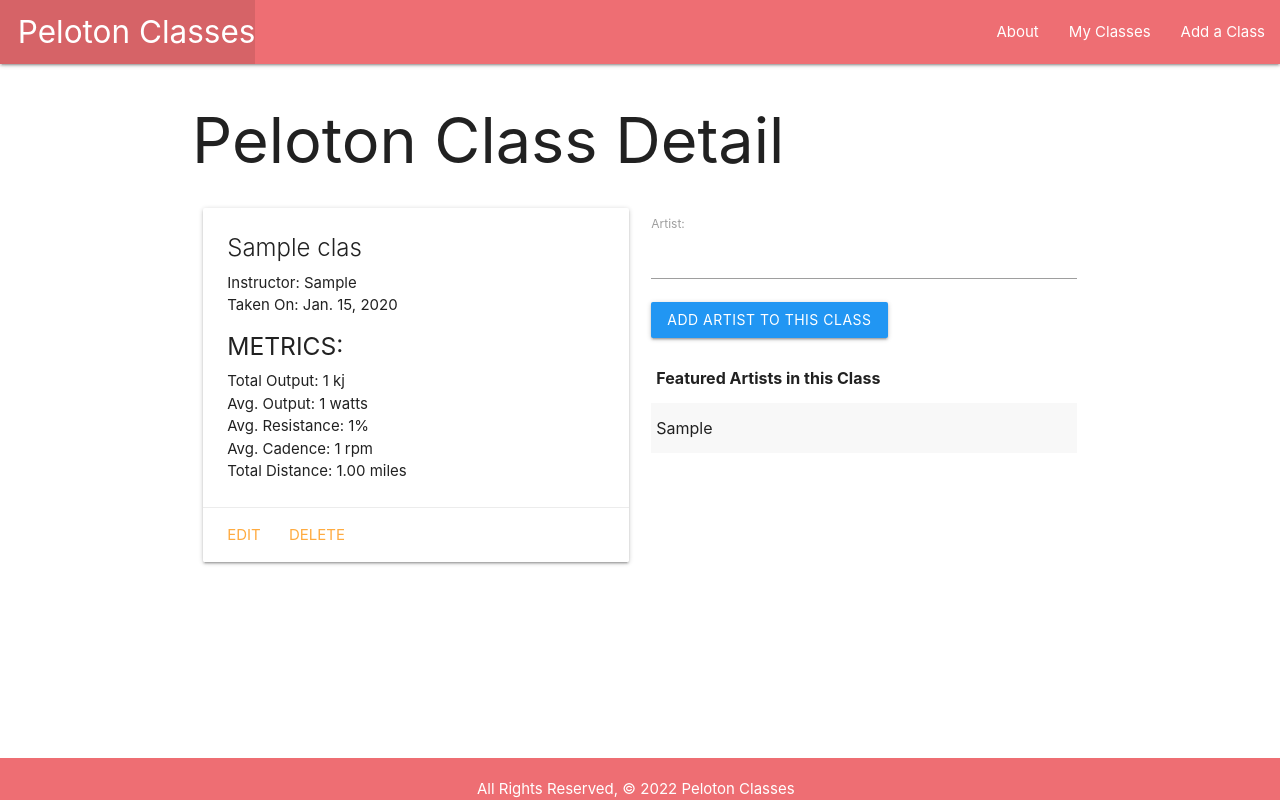
After one commit to Rosskon1023/pelotonclasses, a Django app: page /classes/1/ in a window 1280 px wide. The commit adds this page. Run offline with Django 4.2, Linux system fonts and the light colour scheme; tables that the repository leaves empty hold one stand-in row (values such as "Sample post").

Commit message:
pelotonclasses: added artist model and feature

```diff
--- a/main_app/admin.py
+++ b/main_app/admin.py
@@ -2,6 +2,7 @@
 
 # Register your models here.
 
-from .models import Class
+from .models import Class, Artist
 
 admin.site.register(Class)
+admin.site.register(Artist)
--- /dev/null
+++ b/main_app/forms.py
@@ -0,0 +1,7 @@
+from django.forms import ModelForm
+from .models import Artist
+
+class ArtistForm(ModelForm):
+    class Meta:
+        model = Artist
+        fields = ('artist',)
--- a/main_app/models.py
+++ b/main_app/models.py
@@ -1,4 +1,5 @@
 from django.db import models
+from django.urls import reverse
 
 # Create your models here.
 
@@ -10,10 +11,19 @@
     classdate = models.DateField()
     totoutput = models.IntegerField()
     avgoutput = models.IntegerField()
-    avgresistance = models.DecimalField(max_digits=2, decimal_places=2)
+    avgresistance = models.IntegerField()
     avgcadence = models.IntegerField()
     distance = models.DecimalField(max_digits=6, decimal_places=2)
-    image = models.CharField(max_length=500)
 
     def __str__(self):
         return self.instructor + '' + self.title
+
+    def get_absolute_url(self):
+        return reverse('detail', kwargs={'class_id': self.id})
+
+    class Meta:
+        ordering = ('-workoutdate',)
+
+class Artist(models.Model):
+    artist = models.CharField(max_length=100)
+    pelclass = models.ForeignKey(Class, on_delete=models.CASCADE)
--- /dev/null
+++ b/main_app/static/js/script.js
@@ -0,0 +1,16 @@
+const dateElOne = document.getElementById('id_workoutdate');
+const dateElTwo = document.getElementById('id_classdate');
+
+M.Datepicker.init(dateElOne, dateElTwo, {
+    format: 'yyyy-mm-dd',
+    defaultDate: new Date(),
+    setDefaultDate: false,
+    autoClose: true
+});
+
+M.Datepicker.init(dateElTwo, {
+    format: 'yyyy-mm-dd',
+    defaultDate: new Date(),
+    setDefaultDate: false,
+    autoClose: true
+});
--- a/main_app/templates/base.html
+++ b/main_app/templates/base.html
@@ -10,6 +10,8 @@
       href="https://cdnjs.cloudflare.com/ajax/libs/materialize/1.0.0/css/materialize.min.css"
     />
     <link rel="stylesheet" href="{% static 'css/style.css' %}">
+    <script src="https://cdnjs.cloudflare.com/ajax/libs/materialize/1.0.0/js/materialize.min.js"></script>
+    <script defer src="{% static 'js/script.js' %}"></script>
   </head>
   <body>
     <header class="navbar-fixed">
@@ -23,6 +25,7 @@
           <ul class="right">
             <li><a href="{% url 'about' %}">About</a></li>
             <li><a href="{% url 'index' %}">My Classes</a></li>
+            <li><a href="{% url 'classes_create' %}">Add a Class</a></li>
           </ul>
         </div>
       </nav>
--- /dev/null
+++ b/main_app/templates/classes/detail.html
@@ -0,0 +1,50 @@
+{% extends 'base.html' %}
+
+{% block content%}
+
+<h1>Peloton Class Detail</h1>
+
+<div class="row">
+    <div class="col s6">
+        <div class="card">
+            <div class="card-content">
+                <span class="card-title">{{ class.title }}</span>
+                <p>Instructor: {{ class.instructor }}</p>
+                <p>Taken On: {{ class.workoutdate }}</p>
+                <h5>METRICS:</h5>
+                <p>Total Output: {{ class.totoutput }} kj</p>
+                <p>Avg. Output: {{ class.avgoutput }} watts </p>
+                <p>Avg. Resistance: {{ class.avgresistance }}%</p>
+                <p>Avg. Cadence: {{ class.avgcadence}} rpm</p>
+                <p>Total Distance: {{ class.distance}} miles</p>
+            </div>
+            <div class="card-action">
+                <a href="{% url 'classes_update' class.id %}">Edit</a>
+                <a href="{% url 'classes_delete' class.id %}">Delete</a>
+            </div>
+        </div>
+    </div>
+    <div class="col s6">
+        <form action="{% url 'add_artist' class.id %}" method="POST">
+            {% csrf_token %}
+            {{ artist_form.as_p }}
+            <input type="submit" value="Add Artist to this Class" class="btn blue">
+        </form>
+        <table class="striped">
+            <thead>
+                <tr>
+                    <th>Featured Artists in this Class</th>
+                </tr>
+            </thead>
+            <tbody>
+                {% for artist in class.artist_set.all %}
+                    <tr>
+                        <td>{{ artist.artist }}</td>
+                    </tr>
+                {% endfor %}
+            </tbody>
+        </table>
+    </div>
+</div>
+
+{% endblock %}
--- a/main_app/templates/classes/index.html
+++ b/main_app/templates/classes/index.html
@@ -6,11 +6,13 @@
 
 {% for class in classes %}
     <div class="card">
+        <a href="{% url 'detail' class.id %}"
             <div class="card-content">
                 <span class="card-title">{{ class.title }}</span>
                 <p>Instructor: {{ class.instructor }}</p>
                 <p>Date Taken: {{ class.workoutdate }}</p>
             </div>
+        </a>
     </div>
 {% endfor %}
 
--- a/main_app/urls.py
+++ b/main_app/urls.py
@@ -5,4 +5,9 @@
     path('', views.home, name='home'),
     path('about/', views.about, name='about'),
     path('classes/', views.classes_index, name='index'),
+    path('classes/<int:class_id>/', views.classes_detail, name='detail'),
+    path('classes/create/', views.ClassCreate.as_view(), name='classes_create'),
+    path('classes/<int:pk>/delete/', views.ClassDelete.as_view(), name='classes_delete'),
+    path('classes/<int:pk>/update/', views.ClassUpdate.as_view(), name='classes_update'),
+    path('classes/<int:class_id>/add_artist/', views.add_artist, name='add_artist'),
 ]
--- a/main_app/views.py
+++ b/main_app/views.py
@@ -1,5 +1,8 @@
-from django.shortcuts import render
-from .models import Class
+from nis import cat
+from django.shortcuts import render, redirect
+from django.views.generic.edit import CreateView, UpdateView, DeleteView
+from .models import Class, Artist
+from .forms import ArtistForm
 
 
 # Create your views here.
@@ -13,3 +16,35 @@
 def classes_index(request):
     classes = Class.objects.all()
     return render(request, 'classes/index.html', {'classes': classes})
+
+def classes_detail(request, class_id):
+    pelclass = Class.objects.get(id=class_id)
+    artist_form = ArtistForm()
+
+    return render(request, 'classes/detail.html', {
+        'class': pelclass,
+        'artist_form': artist_form
+    })
+
+def add_artist(request, class_id):
+    form = ArtistForm(request.POST)
+    if form.is_valid():
+        new_artist = form.save(commit=False)
+        new_artist.pelclass_id = class_id
+    new_artist.save()
+    return redirect('detail', class_id=class_id)
+
+
+
+
+class ClassCreate(CreateView):
+    model = Class
+    fields = '__all__'
+
+class ClassDelete(DeleteView):
+    model = Class
+    success_url = '/classes/'
+
+class ClassUpdate(UpdateView):
+    model = Class
+    fields = '__all__'
```
Also changed, not shown: main_app/templates/main_app/class_confirm_delete.html (added, +14 -0 lines), main_app/templates/main_app/class_form.html (added, +24 -0 lines), main_app/migrations/0002_alter_class_avgresistance.py (added), main_app/migrations/0003_remove_class_image_artist.py (added).
